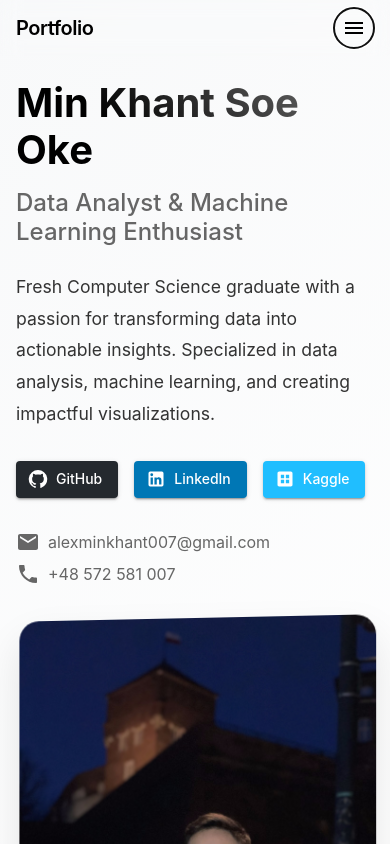
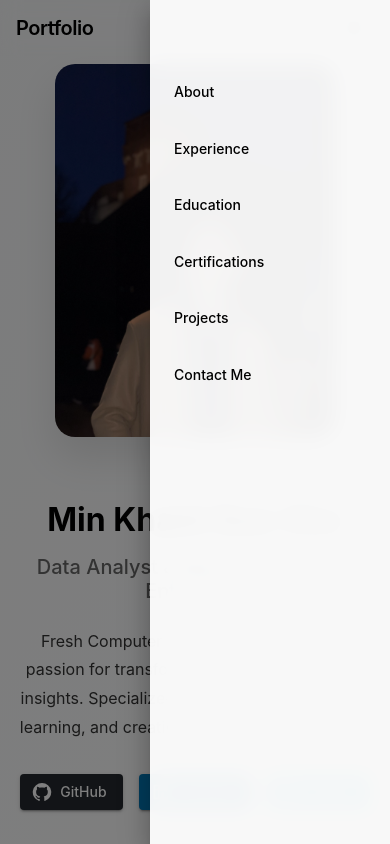
Before and after one commit to MinKhantSoeOke/Portfolio, a React (Vite) app: page / in a window 390 px wide. Both pictures are taken after a click on the button "open drawer". Shown: the top 844 px of the page. Built offline with nearby package versions, Linux system fonts and the light colour scheme.

Commit message:
Update portfolio components and documentation

```diff
--- a/src/components/Hero.jsx
+++ b/src/components/Hero.jsx
@@ -1,5 +1,5 @@
 import React from 'react';
-import { Box, Container, Typography, Button, Grid } from '@mui/material';
+import { Box, Container, Typography, Button, Grid, useTheme, useMediaQuery } from '@mui/material';
 import { motion } from 'framer-motion';
 import GitHubIcon from '@mui/icons-material/GitHub';
 import LinkedInIcon from '@mui/icons-material/LinkedIn';
@@ -9,6 +9,9 @@ import PhoneIcon from '@mui/icons-material/Phone';
 import MyPhoto from '../assets/my_photo.jpg';
 
 const Hero = () => {
+  const theme = useTheme();
+  const isMobile = useMediaQuery(theme.breakpoints.down('md'));
+
   return (
     <Box
       sx={{
@@ -17,11 +20,17 @@ const Hero = () => {
         display: 'flex',
         alignItems: 'center',
         background: 'linear-gradient(135deg, #f8f9fa 0%, #ffffff 100%)',
-        pt: { xs: 10, md: 0 },
+        pt: { xs: 8, md: 0 },
+        pb: { xs: 4, md: 0 },
       }}
     >
       <Container maxWidth="lg">
-        <Grid container spacing={4} alignItems="center">
+        <Grid
+          container
+          spacing={4}
+          alignItems="center"
+          direction={isMobile ? 'column-reverse' : 'row'}
+        >
           <Grid item xs={12} md={6}>
             <motion.div
               initial={{ opacity: 0, x: -50 }}
@@ -31,9 +40,10 @@ const Hero = () => {
               <Typography
                 variant="h1"
                 sx={{
-                  fontSize: { xs: '2.5rem', md: '3.5rem' },
+                  fontSize: { xs: '2rem', sm: '2.5rem', md: '3.5rem' },
                   fontWeight: 700,
                   mb: 2,
+                  textAlign: { xs: 'center', md: 'left' },
                   background: 'linear-gradient(45deg, #000000 30%, #666666 90%)',
                   backgroundClip: 'text',
                   textFillColor: 'transparent',
@@ -46,10 +56,11 @@ const Hero = () => {
               <Typography
                 variant="h2"
                 sx={{
-                  fontSize: { xs: '1.5rem', md: '2rem' },
+                  fontSize: { xs: '1.25rem', sm: '1.5rem', md: '2rem' },
                   fontWeight: 500,
                   mb: 3,
                   color: '#666',
+                  textAlign: { xs: 'center', md: 'left' },
                 }}
               >
                 Data Analyst & Machine Learning Enthusiast
@@ -57,16 +68,26 @@ const Hero = () => {
               <Typography
                 variant="body1"
                 sx={{
-                  fontSize: '1.1rem',
+                  fontSize: { xs: '1rem', md: '1.1rem' },
                   mb: 4,
                   color: '#333',
                   maxWidth: '600px',
                   lineHeight: 1.8,
+                  textAlign: { xs: 'center', md: 'left' },
+                  mx: { xs: 'auto', md: 0 },
                 }}
               >
                 Fresh Computer Science graduate with a passion for transforming data into actionable insights. Specialized in data analysis, machine learning, and creating impactful visualizations.
               </Typography>
-              <Box sx={{ display: 'flex', gap: 2, mb: 4 }}>
+              <Box
+                sx={{
+                  display: 'flex',
+                  gap: 2,
+                  mb: 4,
+                  justifyContent: { xs: 'center', md: 'flex-start' },
+                  flexWrap: 'wrap'
+                }}
+              >
                 <Button
                   variant="contained"
                   href="https://github.com/minkhantsoeoke"
@@ -104,7 +125,14 @@ const Hero = () => {
                   Kaggle
                 </Button>
               </Box>
-              <Box sx={{ display: 'flex', flexDirection: 'column', gap: 1 }}>
+              <Box
+                sx={{
+                  display: 'flex',
+                  flexDirection: 'column',
+                  gap: 1,
+                  alignItems: { xs: 'center', md: 'flex-start' }
+                }}
+              >
                 <Typography
                   variant="body1"
                   sx={{
@@ -130,7 +158,14 @@ const Hero = () => {
               </Box>
             </motion.div>
           </Grid>
-          <Grid item xs={12} md={6}>
+          <Grid
+            item
+            xs={12}
+            md={6}
+            sx={{
+              mb: { xs: 4, md: 0 }
+            }}
+          >
             <motion.div
               initial={{ opacity: 0, scale: 0.8 }}
               animate={{ opacity: 1, scale: 1 }}
@@ -146,15 +181,15 @@ const Hero = () => {
                 src={MyPhoto}
                 alt="Min Khant Soe Oke"
                 sx={{
-                  width: '100%',
+                  width: { xs: '280px', sm: '320px', md: '100%' },
                   maxWidth: '400px',
                   height: 'auto',
                   borderRadius: '20px',
                   boxShadow: '0 20px 40px rgba(0,0,0,0.1)',
-                  transform: 'perspective(1000px) rotateY(-5deg)',
+                  transform: { xs: 'none', md: 'perspective(1000px) rotateY(-5deg)' },
                   transition: 'transform 0.3s ease-in-out',
                   '&:hover': {
-                    transform: 'perspective(1000px) rotateY(0deg)',
+                    transform: { xs: 'none', md: 'perspective(1000px) rotateY(0deg)' },
                   },
                 }}
               />
--- a/src/components/Navbar.jsx
+++ b/src/components/Navbar.jsx
@@ -1,5 +1,5 @@
 import React, { useState, useEffect } from 'react';
-import { AppBar, Toolbar, Typography, Button, Box, IconButton, useTheme, useMediaQuery } from '@mui/material';
+import { AppBar, Toolbar, Typography, Button, Box, IconButton, useTheme, useMediaQuery, Drawer, List, ListItem } from '@mui/material';
 import MenuIcon from '@mui/icons-material/Menu';
 import { Link } from 'react-scroll';
 
@@ -32,6 +32,7 @@ const Navbar = () => {
   };
 
   return (
+    <>
       <AppBar
         position="fixed"
         sx={{
@@ -92,6 +93,51 @@ const Navbar = () => {
           )}
         </Toolbar>
       </AppBar>
+
+      <Drawer
+        anchor="right"
+        open={mobileOpen}
+        onClose={handleDrawerToggle}
+        sx={{
+          '& .MuiDrawer-paper': {
+            width: 240,
+            background: 'rgba(255, 255, 255, 0.95)',
+            backdropFilter: 'blur(10px)',
+          },
+        }}
+      >
+        <List sx={{ pt: 8 }}>
+          {navItems.map((item) => (
+            <ListItem key={item.id} sx={{ p: 0 }}>
+              <Link
+                to={item.id}
+                spy={true}
+                smooth={true}
+                offset={-64}
+                duration={500}
+                onClick={handleDrawerToggle}
+                style={{ width: '100%' }}
+              >
+                <Button
+                  fullWidth
+                  sx={{
+                    py: 2,
+                    color: '#000',
+                    justifyContent: 'flex-start',
+                    pl: 3,
+                    '&:hover': {
+                      backgroundColor: 'rgba(0, 0, 0, 0.04)',
+                    },
+                  }}
+                >
+                  {item.title}
+                </Button>
+              </Link>
+            </ListItem>
+          ))}
+        </List>
+      </Drawer>
+    </>
   );
 };
 
```
Also changed, not shown: 1 other file (tests, documents, lock files or other folders). Lines whose indentation alone changed are shown as unchanged.
